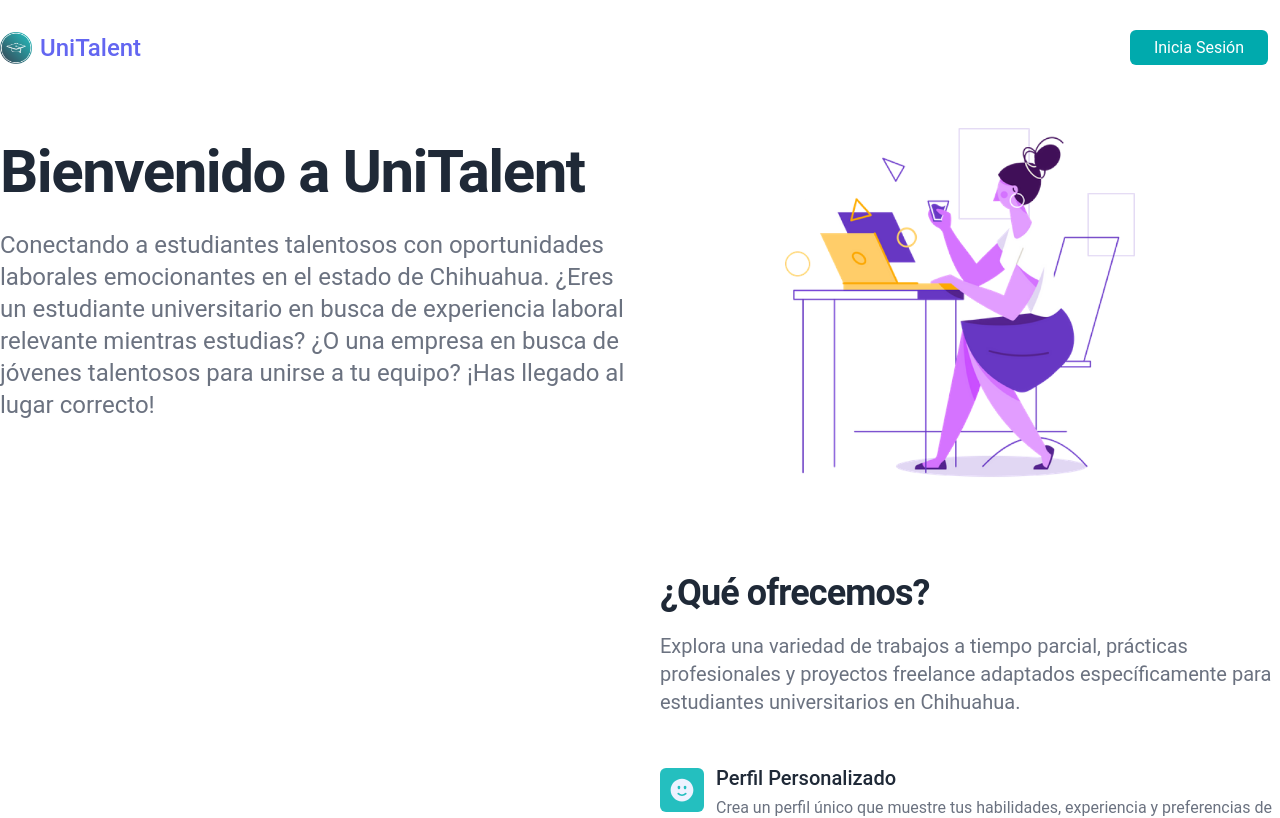
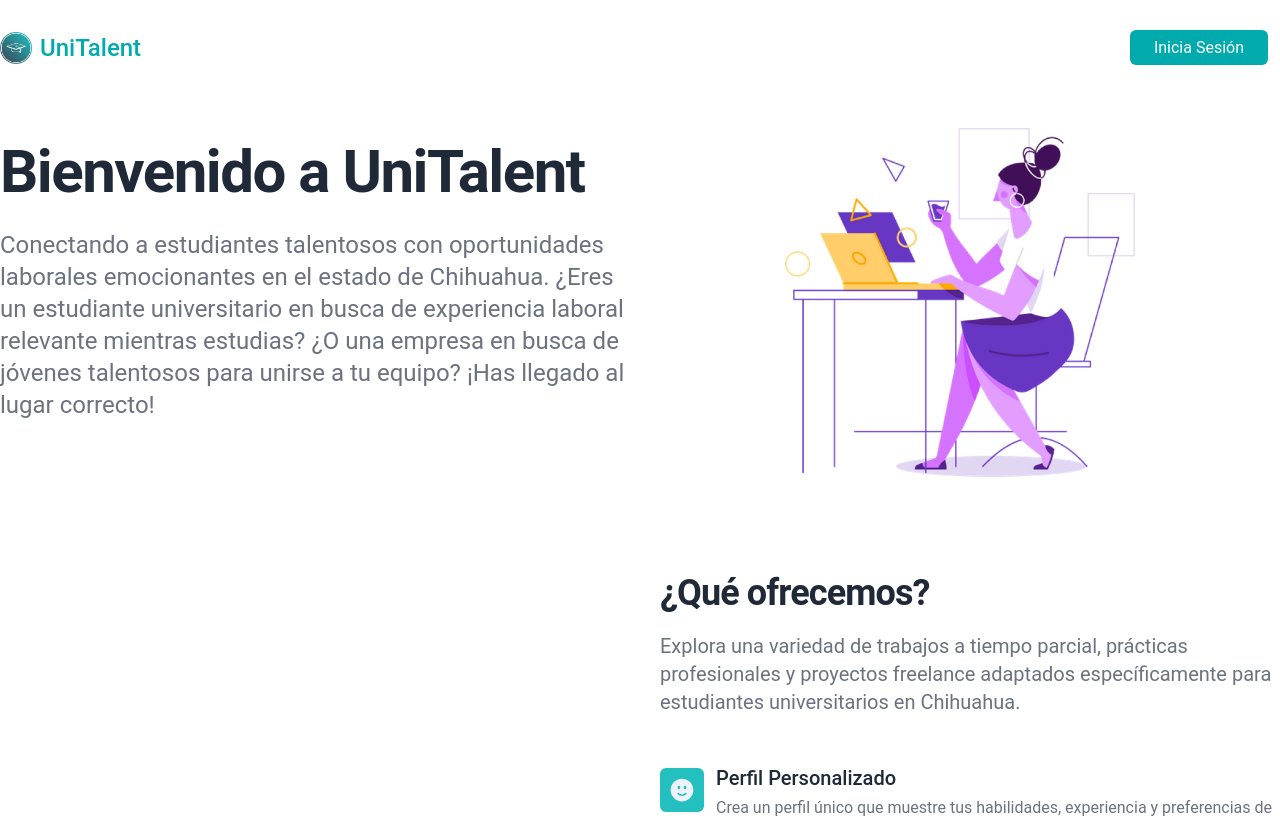
Before and after one commit to JorgeLP2112/BrokenArrow, a Next.js app: page / in a window 1280 px wide. Shown: the top 818 px of the page. Built offline with nearby package versions, Linux system fonts and the light colour scheme; no server answers.

Commit message:
Fix color of navbar text

```diff
--- a/components/NavbarLanding.js
+++ b/components/NavbarLanding.js
@@ -4,7 +4,7 @@
 
 const Navbar = () => {
     const navigation = [
-      ""
+        ""
     ];
 
     return (
@@ -16,7 +16,7 @@
                         <>
                             <div className="flex flex-wrap items-center justify-between w-full lg:w-auto">
                                 <Link href="/">
-                                    <span className="flex items-center space-x-2 text-2xl font-medium text-indigo-500 dark:text-gray-100">
+                                    <span className="flex items-center space-x-2 text-2xl font-medium text-jkb-tertiary dark:text-gray-100">
                                         <span>
                                             <Image
                                                 src="/logo.png"
```
